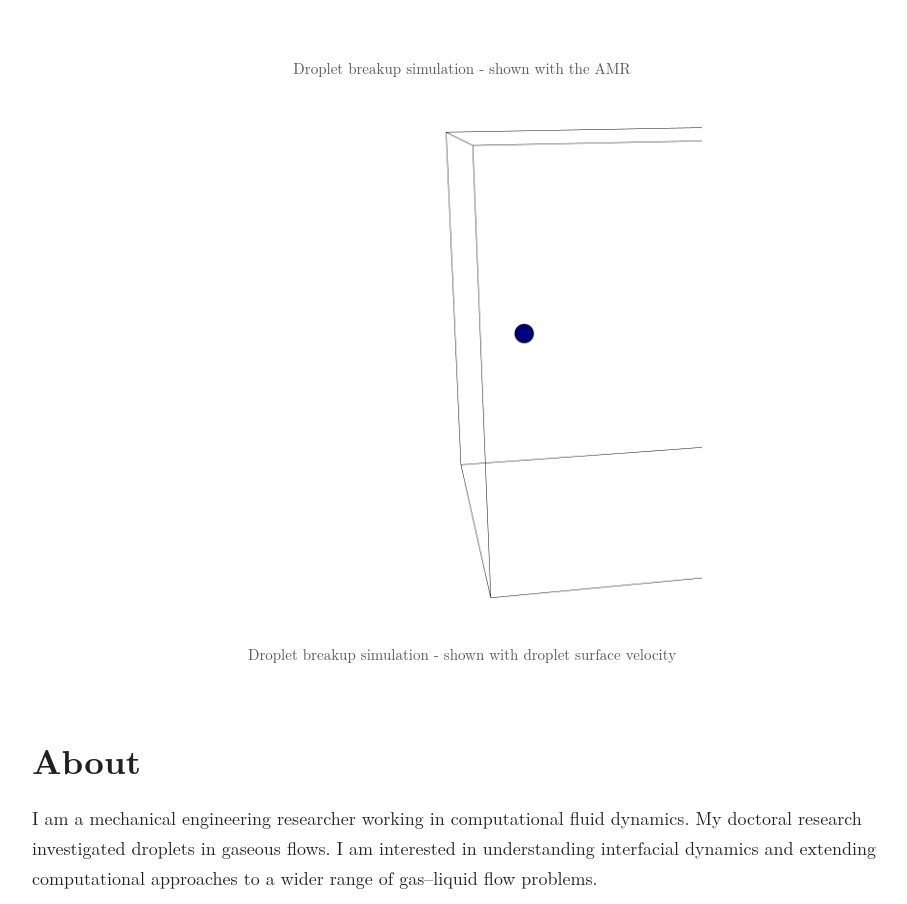
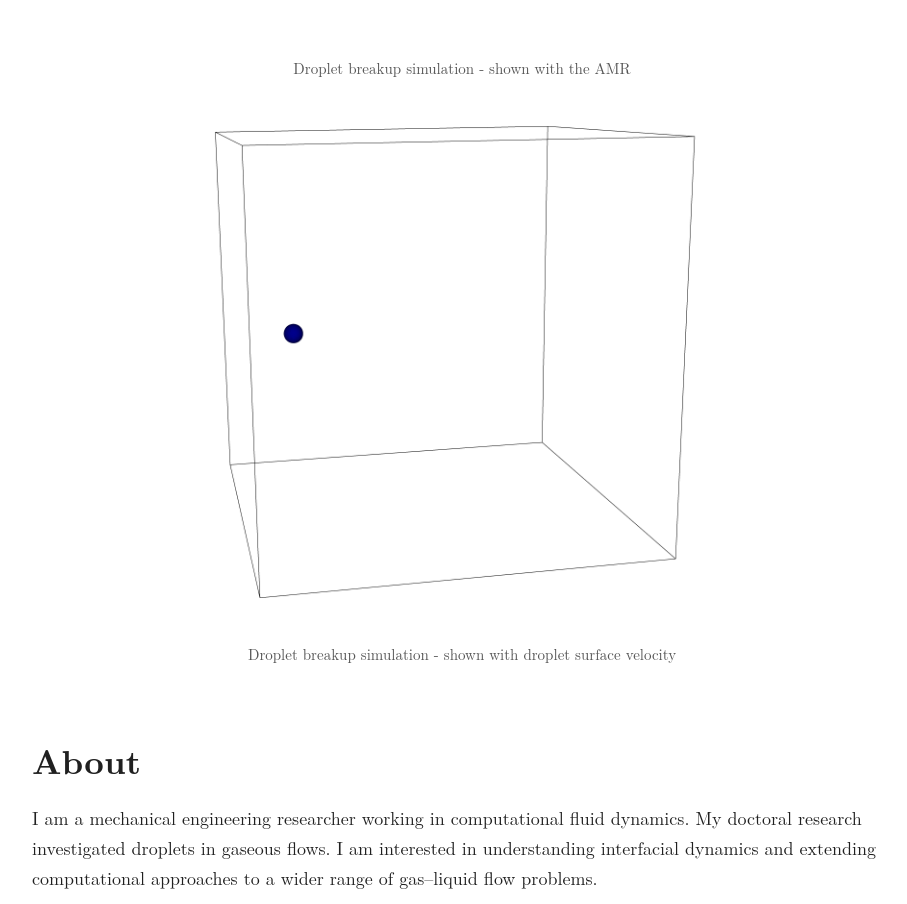
Before and after one commit to robin-iit/robin-iit.github.io, a plain HTML site: page index.html in a window 1280 px wide. Shown: the part 1306-2210 px from the top of the page, without its empty margins (178-1085 px from the left). Drawn offline with Linux system fonts and the light colour scheme.

Commit message:
Add image cropping styles and clean up CSS
Added new image cropping styles and removed redundant styles.

```diff
--- a/style.css
+++ b/style.css
@@ -217,20 +217,22 @@ footer {
 
 /* the cropped image classes, means the class and the container bith below */
 
+
+.image-crop-image {
+    width: 153.846%;
+    height: auto;
+    display: block;
+    transform: translateX(-25%);
+}
+
 .image-crop-container {
     width: 100%;
     max-width: 600px;
     margin: 20px auto;
     overflow: hidden;
-    clip-path: inset(0 10% 0 25%);
 }
 
-.image-crop-image {
-    width: 153.846%;
-    height: auto;
-    display: block;
-    /* transform: translateX(-16.25%); */
-}
+
 
 
 /* mobile view */
```
